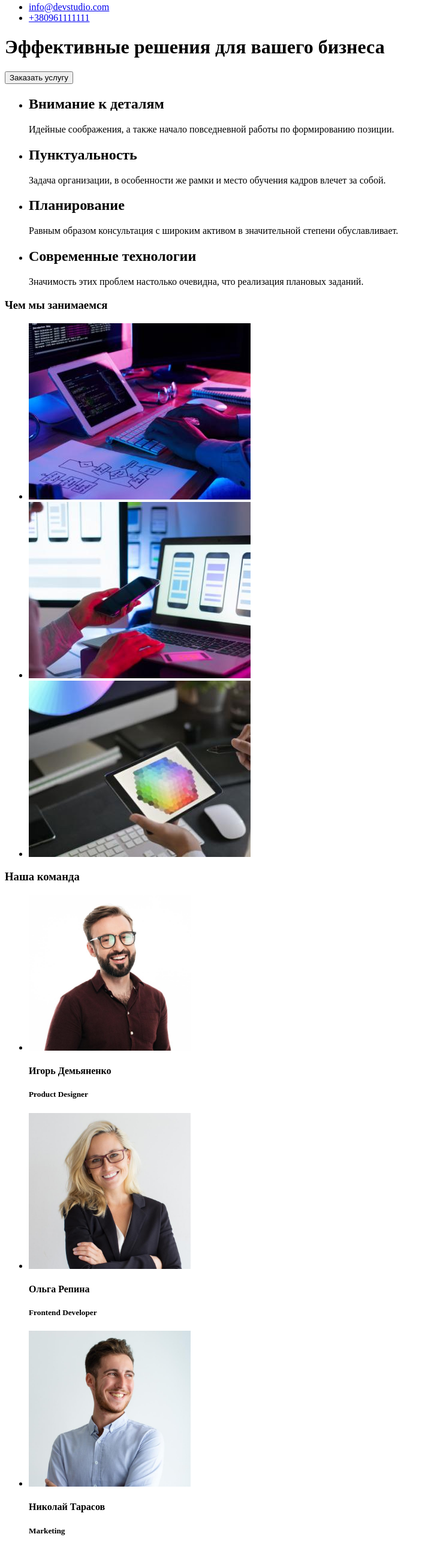
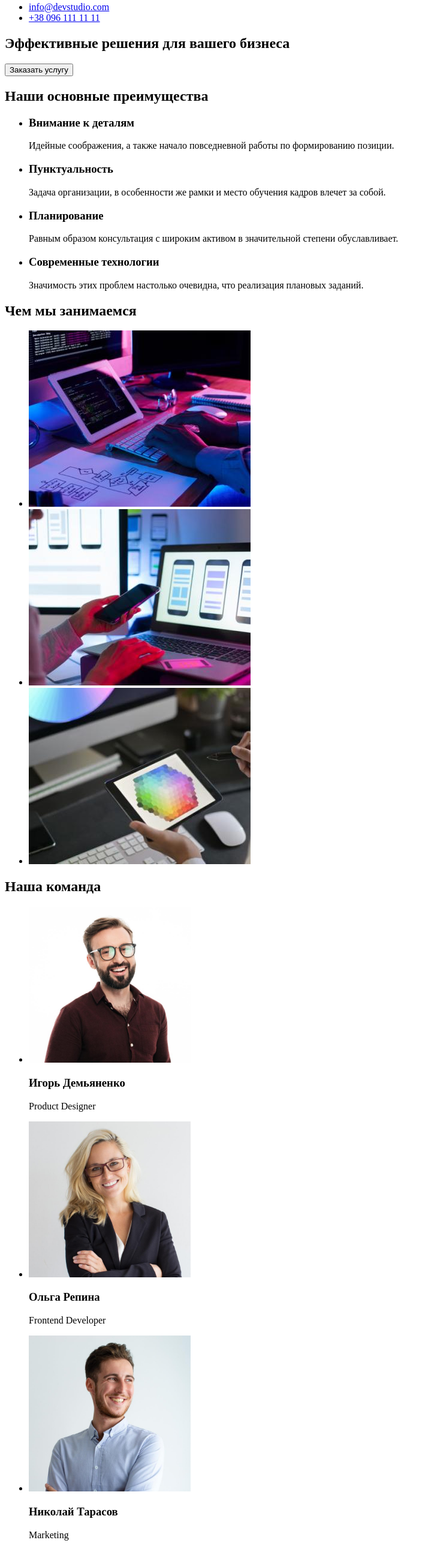
Before and after one commit to OlieHimmars/goit-markup-hw-01, a plain HTML site: page index.html in a window 1280 px wide. Shown: the part 109-2682 px from the top of the page at 60% size, without its empty margins (0-719 px from the left). Drawn offline with Linux system fonts and the light colour scheme.

Commit message:
Update index.html
error correction

```diff
--- a/index.html
+++ b/index.html
@@ -11,115 +11,109 @@
         <nav class="logo" lang="en">
             <a href="/"><span class="accent">Web</span>Studio
             </a>
-            <ul lang="ru">
-                <li><a href="/"><span class="accent">Студия</span></a></li>
+            <ul>
+                <li><a href="/">Студия</a></li>
                 <li><a href="/">Портфолио</a></li>
                 <li><a href="/">Контакты</a></li>
             </ul>
         </nav>
         <ul>
             <li>
-                <a href="emailto:info@devstudio.com">info@devstudio.com</a>
+                <a href="mailto:info@devstudio.com">info@devstudio.com</a>
             </li>
             <li>
-                <a href="tel:+380961111111">+380961111111</a>
+                <a href="tel:+380961111111">+38 096 111 11 11</a>
             </li>
         </ul>
     </header>
 
     <main>
+        <section>
             <h1>
                 Эффективные решения для вашего бизнеса
             </h1>
             <button class="order-button">Заказать услугу</button>
-    </main>
+        </section>
 
         <section class="peculiarity">
+            <h2>Наши основные преимущества</h2>
             <ul>
                 <li>
-                <h2>Внимание к деталям</h2>
+                    <h3>Внимание к деталям</h3>
                     <p>Идейные соображения, а также начало повседневной работы по формированию позиции.</p>
                 </li>
                 <li>
-                <h2>Пунктуальность</h2>
+                    <h3>Пунктуальность</h3>
                     <p>Задача организации, в особенности же рамки и место обучения кадров влечет за собой.</p>
                 </li>
                 <li>
-                <h2>Планирование</h2>
+                    <h3>Планирование</h3>
                     <p>Равным образом консультация с широким активом в значительной степени обуславливает.</p>
                 </li>
                 <li>
-                <h2>Современные технологии</h2>
+                    <h3>Современные технологии</h3>
                     <p>Значимость этих проблем настолько очевидна, что реализация плановых заданий.</p>
                 </li>
             </ul>
         </section>
 
         <section class="what-we-do">
-        <h3>Чем мы занимаемся</h3>
+            <h2>Чем мы занимаемся</h2>
             <ul>
                 <li>
-                <a href="/"><img src="./images/box 1.jpg" alt="man_typing" width="370">
-                </a>
+                    <img src="./images/box 1.jpg" alt="man_typing" width="370">
                 </li>
                 <li>
-                <a href="/"><img src="./images/box 2.jpg" alt="man_holding_smartphone" width="370">
-                </a>
+                    <img src="./images/box 2.jpg" alt="man_holding_smartphone" width="370">
                 </li>
                 <li>
-                <a href="/"><img src="./images/box 3.jpg" alt="hand_holding_tablet" width="370">
-                </a>
+                    <img src="./images/box 3.jpg" alt="hand_holding_tablet" width="370">
                 </li>
             </ul>
         </section>
         <section class="our-team">
-        <h3>Наша команда</h3>
+            <h2>Наша команда</h2>
             <ul>
                 <li>
-                <a href="/"><img src="./images/img-3.jpg" alt="man1" width="270">
-                </a>
-                <h4>Игорь Демьяненко</h4>
-                <h5 lang="en">Product Designer</h5>
+                    <img src="./images/img-3.jpg" alt="man1" width="270">
+                    <h3>Игорь Демьяненко</h3>
+                    <p lang="en">Product Designer</p>
                 </li>
                 <li>
-                <a href="/"><img src="./images/img-2.jpg" alt="woman" width="270">
-                </a>
-                <h4>Ольга Репина</h4>
-                <h5 lang="en">Frontend Developer</h5>
+                    <img src="./images/img-2.jpg" alt="woman" width="270">
+                    <h3>Ольга Репина</h3>
+                    <p lang="en">Frontend Developer</p>
                 </li>
                 <li>
-                <a href="/"><img src="./images/img-1.jpg" alt="man2" width="270">
-                </a>
-                <h4>Николай Тарасов</h4>
-                <h5 lang="en">Marketing</h5>
+                    <img src="./images/img-1.jpg" alt="man2" width="270">
+                    <h3>Николай Тарасов</h3>
+                    <p lang="en">Marketing</p>
                 </li>
                 <li>
-                <a href="/"><img src="./images/img.jpg" alt="man3" width="270">
-                </a>
-                <h4>Михаил Ермаков</h4>
-                <h5 lang="en">UI Designer</h5>
+                    <img src="./images/img.jpg" alt="man3" width="270">
+                    <h3>Михаил Ермаков</h3>
+                    <p lang="en">UI Designer</p>
                 </li>
             </ul>
         </section>
-
+    </main>
     <footer>
+        <a href="/" lang="en" class="logo">WebStudio
+        </a>
+        <address>
             <ul>
-            <li lang="en" class="logo">
-                <a href="/"><span class="accent">Web</span>Studio
-                </a>
+                <li>
+                    <a href="https://goo.gl/maps/CPtrU1FHBa2aNyZL9" target="_blank" rel="noopener noreferrer">г. Киев, пр-т Леси Украинки,
+                    26</a>
                 </li>
                 <li>
-                <address>
-                г. Киев, пр-т Леси Украинки, 26
-                </address>
+                    <a href="mailto:info@example.com">info@example.com</a>
                 </li>
                 <li>
-                <a href="emailto:info@example.com">info@example.com</a>
-            </li>
-            <li>
-                <a href="tel:+380991111111">+380991111111</a>
+                    <a href="tel:+380991111111">+38 099 111 11 11</a>
                 </li>
             </ul>
+        </address>
     </footer>
 
 </body>
```
Lines whose indentation alone changed are shown as unchanged.
